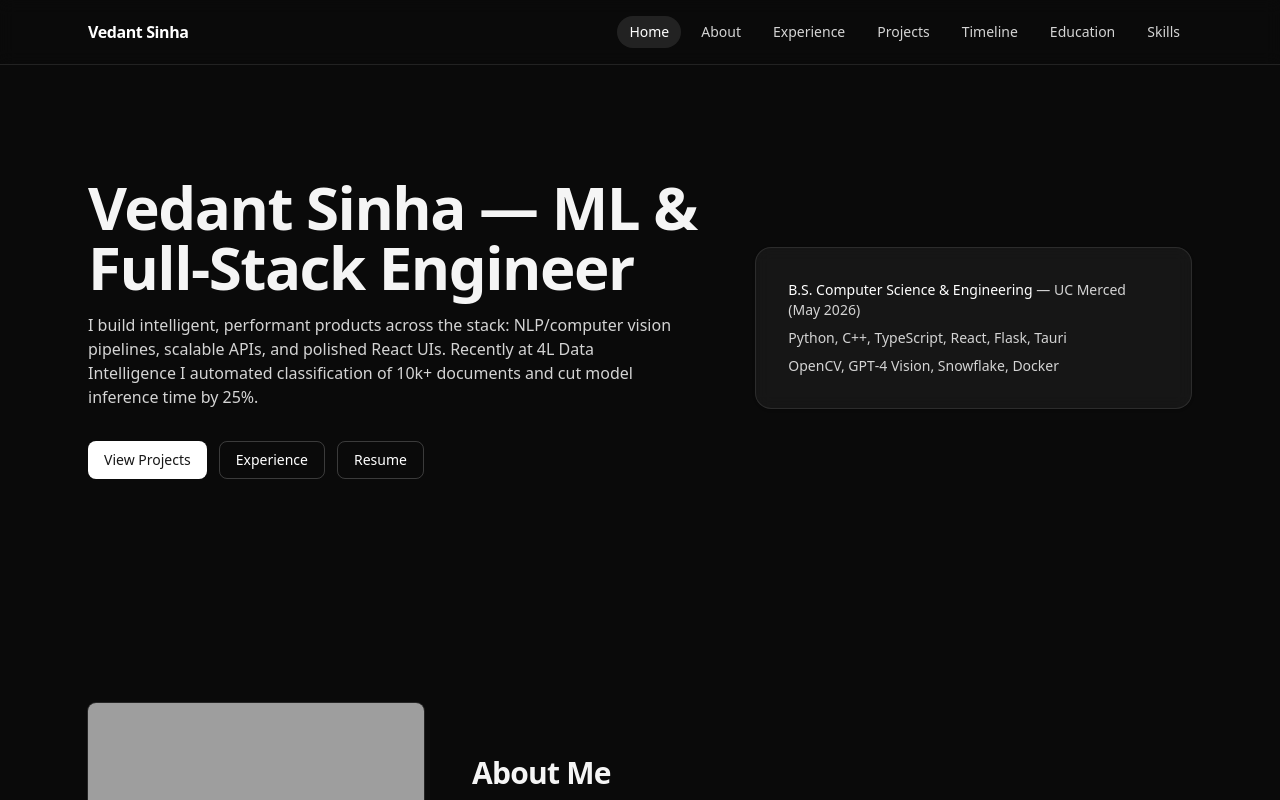
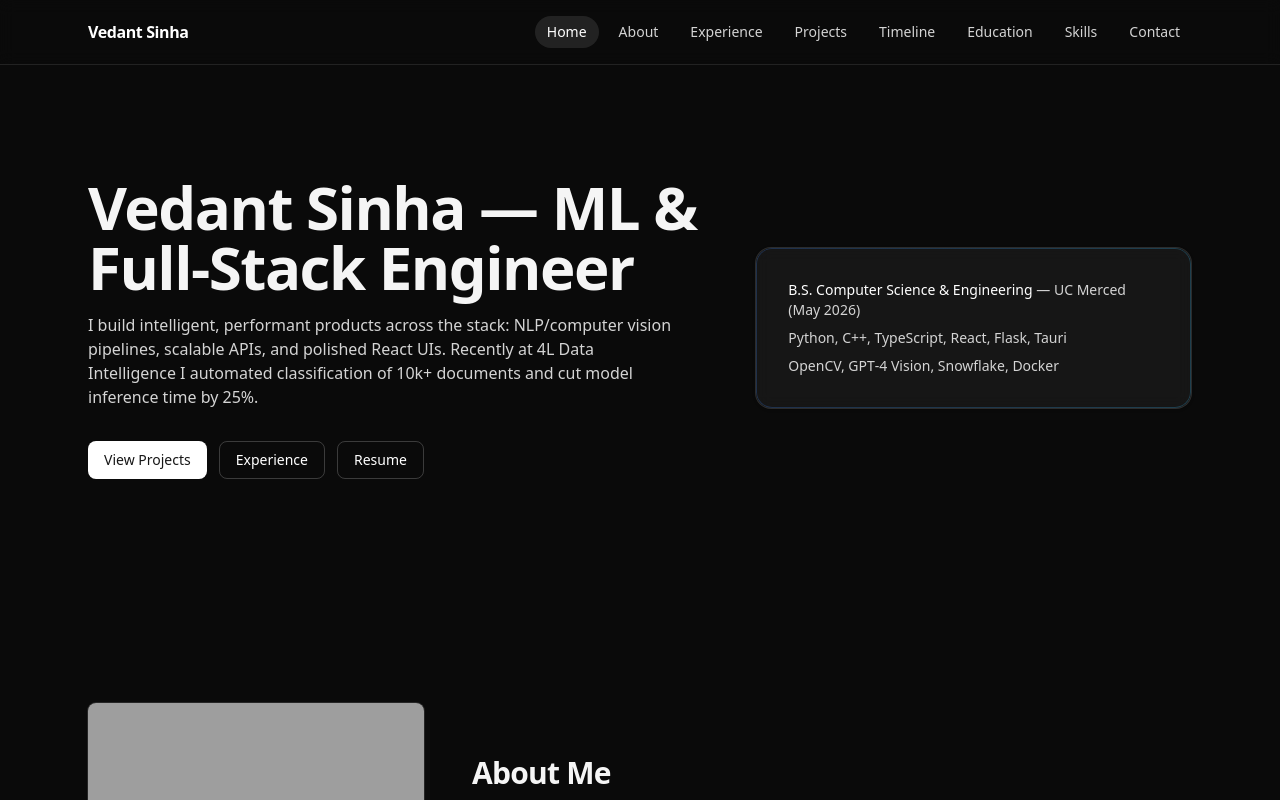
Before and after one commit to vedantsinha3/PersonalWebsite, a React (Vite) app: page / in a window 1280 px wide. Shown: the top 800 px of the page. Built offline with nearby package versions, Linux system fonts and the light colour scheme; grey boxes are pictures that could not be loaded.

Commit message:
Added universal glass card

```diff
--- a/src/components/About.tsx
+++ b/src/components/About.tsx
@@ -30,6 +30,8 @@ function About() {
                 alt="Portrait of Vedant Sinha"
                 className="h-full w-full object-cover object-top"
                 loading="lazy"
+                decoding="async"
+                sizes="(max-width: 768px) 80vw, 380px"
               />
             </div>
           </div>
--- a/src/components/Navbar.tsx
+++ b/src/components/Navbar.tsx
@@ -8,6 +8,7 @@ const navItems = [
   { id: 'timeline', label: 'Timeline' },
   { id: 'education', label: 'Education' },
   { id: 'skills', label: 'Skills' },
+  { id: 'contact', label: 'Contact' },
 ]
 
 // A new component for the animated hamburger/close icon
@@ -29,6 +30,10 @@ function Navbar() {
 
   useEffect(() => {
     if (typeof window === 'undefined') return
+
+    // Initialize from URL hash if present
+    const initialHash = window.location.hash.replace('#', '')
+    if (initialHash) setActive(initialHash)
 
     const observer = new IntersectionObserver(
       (entries) => {
@@ -65,7 +70,7 @@ function Navbar() {
         </a>
 
         {/* Desktop Navigation */}
-        <nav className="hidden gap-2 md:flex">
+        <nav className="hidden gap-2 md:flex" aria-label="Primary">
           {navItems.map((item) => (
             <a
               key={item.id}
@@ -75,6 +80,7 @@ function Navbar() {
                   ? 'bg-white/10 text-white'
                   : 'text-neutral-300 hover:text-white hover:bg-white/5'
               }`}
+              aria-current={active === item.id ? 'page' : undefined}
             >
               {item.label}
             </a>
@@ -102,7 +108,11 @@ function Navbar() {
                 className={`rounded-md px-3 py-2 transition-colors ${
                   active === item.id ? 'bg-white/5 text-white' : 'text-neutral-300 hover:text-white'
                 }`}
-                onClick={() => setOpen(false)}
+                aria-current={active === item.id ? 'page' : undefined}
+                onClick={() => {
+                  setActive(item.id)
+                  setOpen(false)
+                }}
               >
                 {item.label}
               </a>
--- a/src/index.css
+++ b/src/index.css
@@ -23,7 +23,31 @@ body {
 
 /* Card base */
 .card {
-  @apply rounded-2xl border border-white/10 bg-white/5 backdrop-blur-sm shadow-sm shadow-black/20;
+  @apply relative rounded-2xl border border-white/10 bg-white/5 backdrop-blur-sm shadow-sm shadow-black/20 transition-transform duration-200;
+}
+
+/* Gradient border overlay (glass look) */
+.card::before {
+  content: '';
+  position: absolute;
+  inset: 0;
+  border-radius: inherit;
+  padding: 1px; /* border thickness */
+  background: linear-gradient(90deg, rgba(59,130,246,0.35), rgba(56,189,248,0.35));
+  -webkit-mask: linear-gradient(#000 0 0) content-box, linear-gradient(#000 0 0);
+  -webkit-mask-composite: xor;
+  mask-composite: exclude;
+  pointer-events: none;
+  opacity: .7;
+}
+
+.card:hover {
+  @apply bg-white/10;
+  transform: translateY(-1px) scale(1.01);
+}
+
+@media (prefers-reduced-motion: reduce) {
+  .card:hover { transform: none; }
 }
 
 /* Micro-interactions */
```
